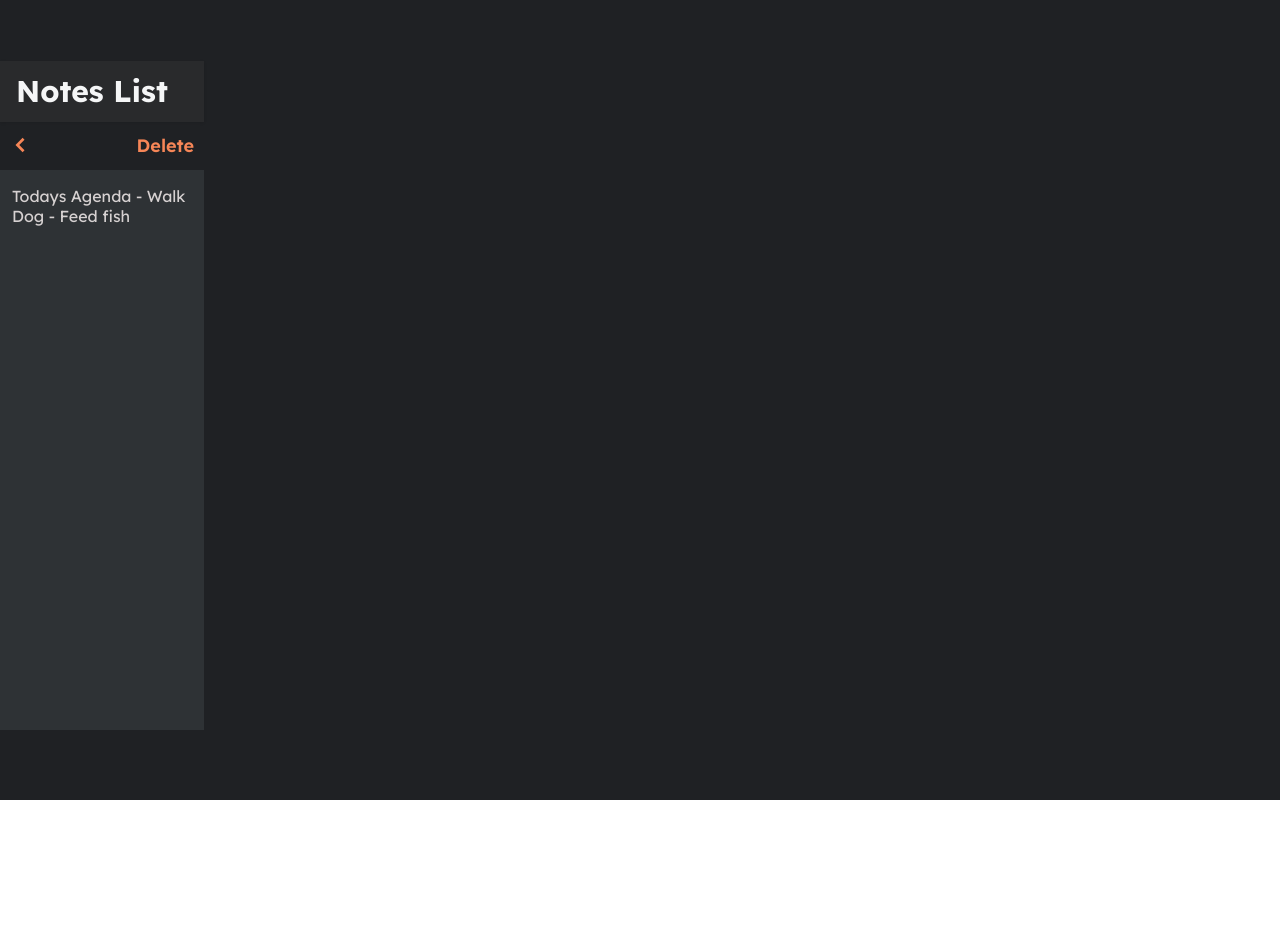
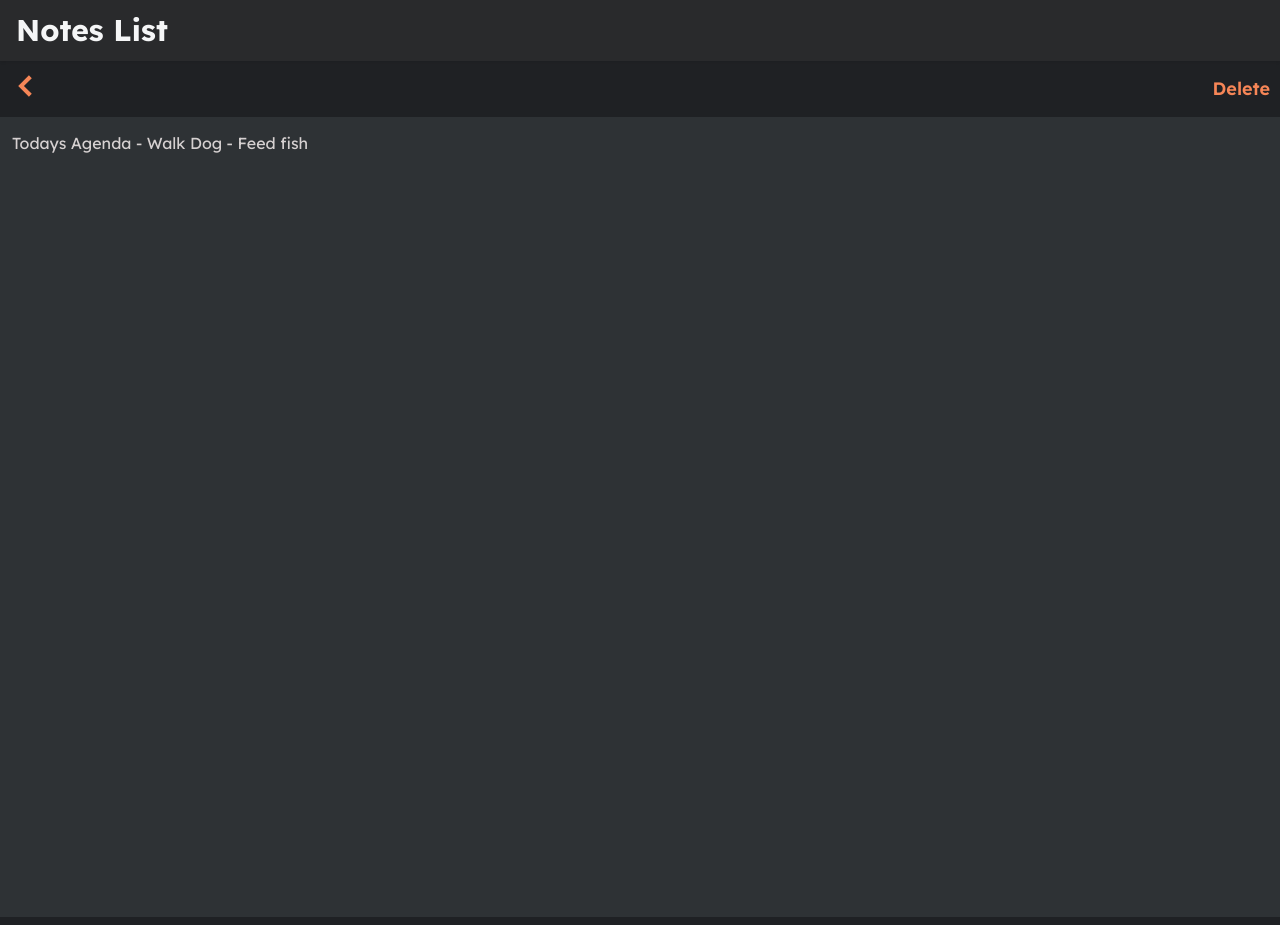
Before and after one commit to avgelix/react-app, a React (Create React App) app in the folder mynotes/: page /note/1 in a window 1280 px wide. Before the commit the page ends 800 px from the top, so only its background shows below. Built offline with nearby package versions, Linux system fonts and the light colour scheme; data requests are answered from the project's data file.

Commit message:
minor style changes

```diff
--- a/mynotes/src/App.css
+++ b/mynotes/src/App.css
@@ -53,19 +53,15 @@ a {
 
 
 .container {
-  width: 100%;
-  height: 100vh;
   color: var(--color-text);
   background-color: var(--color-bg);
-  display: flex;
   align-items: center;
 }
 
 
 .app {
   width: 100%;
-  max-width: 480px;
-  height: 88vh;
+  height: 100vh;
   margin: 0 auto;
   background-color: var(--color-white);
   box-shadow: 1px 1px 6px rgba(0, 0, 0, 0.05);
@@ -132,7 +128,7 @@ a {
 .notes-list {
   padding: 0;
   margin: 16px 0;
-  height: 70vh;
+  height: 100vh;
   overflow-y: auto;
   scrollbar-width: none; /* Firefox */
 }
@@ -215,8 +211,8 @@ a {
 
 .note-header h3 svg {
   fill: var(--color-main);
-  width: 20px;
   margin-right: 8px;
+  height: 30px;
 }
 
 .note-header button {
@@ -233,7 +229,7 @@ a {
   border: none;
   padding: 16px 12px;
   width: 100%;
-  height: 70vh;
+  height: 100vh;
   resize: none;
   scrollbar-width: none; /* Firefox */
 }
```
